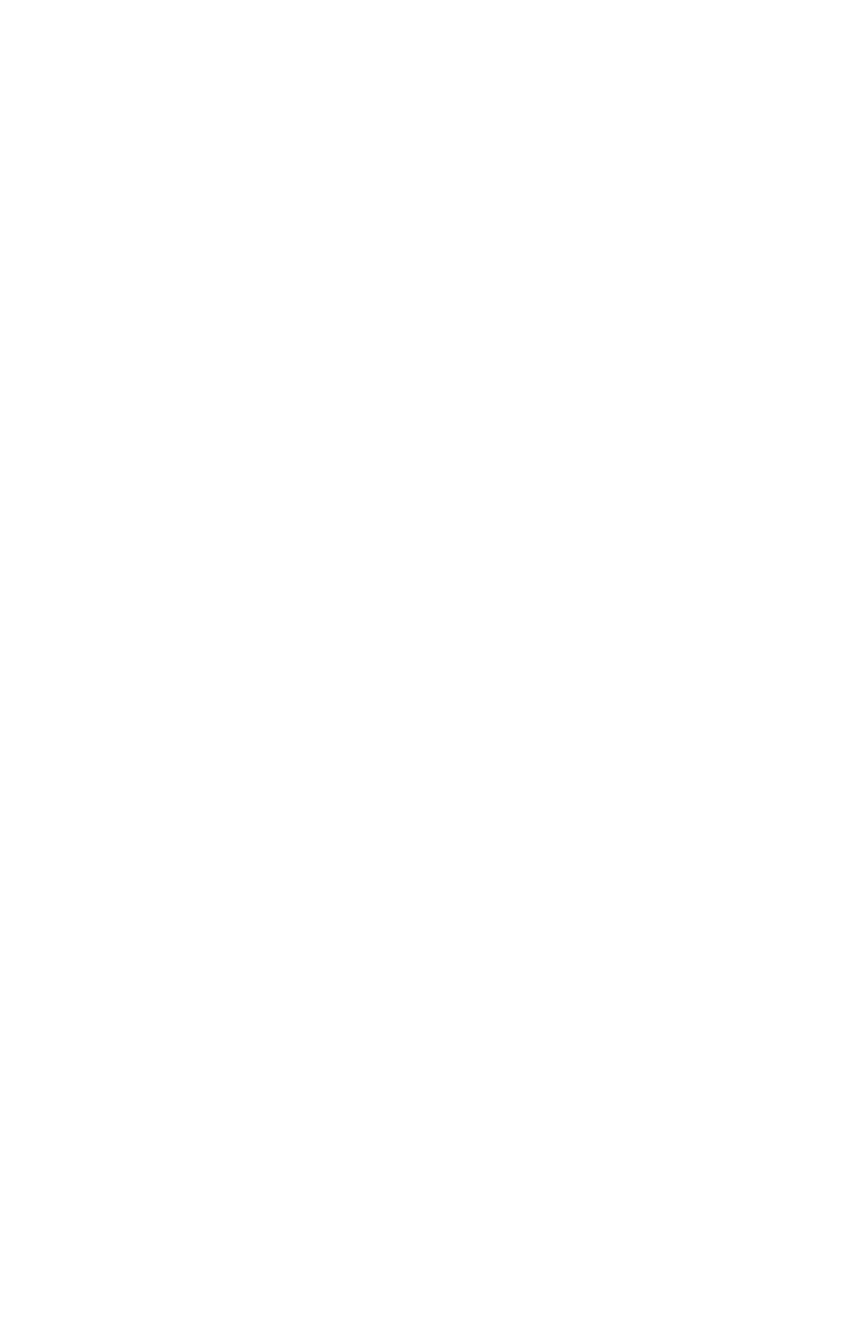
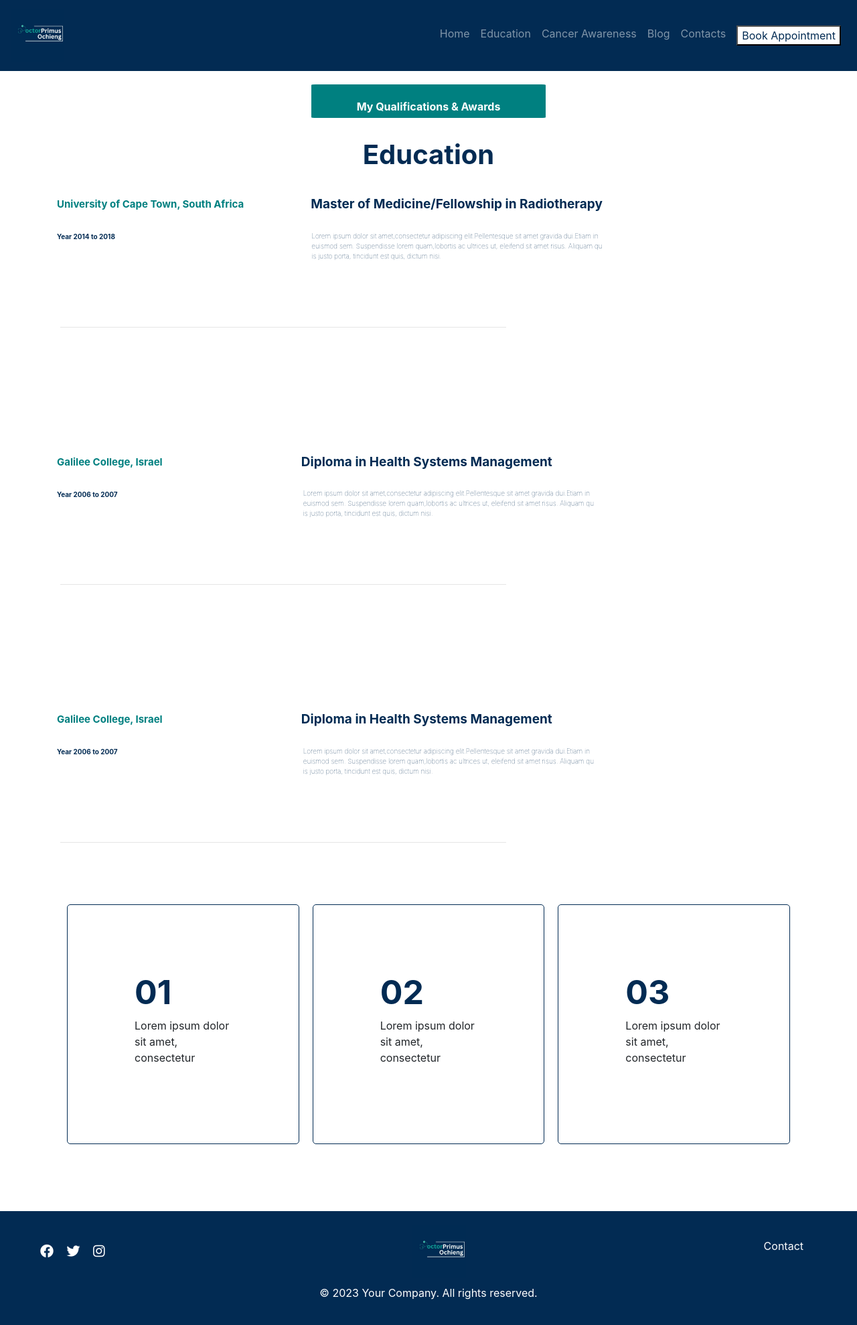
Before and after one commit to daisy-carolin/Primus-Portfoliio, a Django app: page /education in a window 1280 px wide. Before the commit the page is empty. Shown: the whole page at 67% size. Before the commit the page ends 800 px from the top, so only its background shows below. Run offline with Django 4.2, Linux system fonts and the light colour scheme; some libraries are stand-ins or nearby versions.

Commit message:
added education page

```diff
--- a/Portfolio/settings.py
+++ b/Portfolio/settings.py
@@ -27,7 +27,7 @@ INSTALLED_APPS = [
     'django.contrib.messages',
     'django.contrib.staticfiles',
     'main',
-    'django_bootstrap5',
+    'bootstrap5',
 ]
 
 MIDDLEWARE = [
--- a/main/templates/base.html
+++ b/main/templates/base.html
@@ -1,5 +1,5 @@
 {% load static %}
-{% load django_bootstrap5 %}
+{% load bootstrap5 %}
 
 <!DOCTYPE html>
 <html lang="en">
@@ -40,7 +40,7 @@
   background-color: #022B53;
   color: white;
   padding: 20px 0;
-    position: absolute;
+    position: relative;
     bottom: 0%;
     left: 0%;
     right: 0%;
--- a/main/templates/education.html
+++ b/main/templates/education.html
@@ -0,0 +1,256 @@
+{% extends 'base.html' %}
+{% block body_block %}
+<style>
+    body{
+        overflow: hidden;
+        position: relative;
+        height: 100vh;
+        display: block;
+        overflow-y: scroll;
+
+
+    }
+    h1{
+        color: #022B53;
+        text-align: center;
+        font-weight: bold;
+        padding: 20px;
+
+
+    }
+    .box {
+    width: 350px;
+    height: 50px;
+    background-color: teal;
+    border: 1px solid teal;
+    padding: 20px;
+    margin: 20px auto;
+    border-radius: 2%;
+    text-align: center;
+
+    }
+   .box p {
+    font-size: 16px;
+    color: white;
+    text-align: center;
+    font-weight: bold;
+   }
+   .box h2{
+    color: teal;
+    padding: 100px;
+    font-size: 15px;
+    font-weight: bold;
+    padding-bottom: 3px;
+}
+
+.row h2{
+    color: teal;
+    padding: 100px;
+    font-size: 15px;
+    font-weight: bold;
+    padding-bottom: 3px;
+}
+
+.column h3{
+    color: #022B53;
+    font-size: 10px;
+    font-weight: bold;
+    margin-left: 100px;
+    margin-top: 30px;
+
+
+}
+.column2 h3{
+    color: #022B53;
+    font-size: 10px;
+    font-weight: lighter;
+    margin-left: 1px;
+    margin-top: 25px;
+    line-height: 1.5;
+
+
+}
+.column3 h3{
+    color: #022B53;
+    font-size: 10px;
+    font-weight: lighter;
+    margin-left: 110px;
+    margin-top: 25px;
+    line-height: 1.5;
+}
+
+.column2 h2 {
+    color: #022B53;
+    text-align: center;
+    font-size: 20px;
+    margin-right: 300px;
+
+
+
+
+}
+.column2 p {
+    color: #022B53;
+    text-align: center;
+    font-size: 19px;
+    font-weight: bold;
+    /* margin-right: 300px;
+    /* margin-left: 100px; */
+    margin-top: 95px;
+
+
+
+
+}
+.column3 p {
+    color: #022B53;
+    text-align: center;
+    font-size: 19px;
+    font-weight: bold;
+    /* margin-right: 300px; */
+    margin-left: 45px;
+    margin-top: 95px;
+
+
+
+
+}
+hr{
+    margin: 90px;
+    height:2px;
+    width: 52%;
+}
+.card-container {
+
+    display: flex;
+    flex-wrap: wrap;
+    gap: 20px; /* Add space between cards */
+    margin-bottom: 100px;
+    padding-left: 100px;
+    padding-right: 100px;
+
+
+}
+
+.card {
+    flex: 1;
+    padding: 100px;
+    background-color: white;
+    border: 1px solid #022B53;
+    border-radius: 5px;
+
+
+
+
+
+}
+
+
+.card h3 {
+    font-size: 50px;
+    color: #022B53;
+    font-weight: bold;
+
+}
+
+
+
+</style>
+
+<div class="box">
+
+    <p>My Qualifications & Awards</p>
+    <h1>Education</h1>
+
+</div>
+
+
+
+<div class="row">
+    <div class="column">
+
+
+        <h2>University of Cape Town, South Africa</h2>
+<h3>Year 2014 to 2018</h3>
+    </div>
+    <div class="column2">
+        <p>Master of Medicine/Fellowship in Radiotherapy</p>
+        <h3>Lorem ipsum dolor sit amet,consectetur adipiscing elit.Pellentesque sit amet gravida dui.Etiam in<br>
+            euismod sem. Suspendisse lorem quam,lobortis ac ultrices ut, eleifend sit amet risus. Aliquam qu<br>
+            is justo porta, tincidunt est quis, dictum nisi.</h3>
+
+    </div>
+</div>
+<hr>
+
+<div class="row">
+    <div class="column">
+
+        <h2>Galilee College, Israel</h2>
+<h3>Year 2006 to 2007</h3>
+
+    </div>
+    <div class="column3">
+
+        <p>Diploma in Health Systems Management</p>
+
+
+        <h3>Lorem ipsum dolor sit amet,consectetur adipiscing elit.Pellentesque sit amet gravida dui.Etiam in<br>
+            euismod sem. Suspendisse lorem quam,lobortis ac ultrices ut, eleifend sit amet risus. Aliquam qu<br>
+            is justo porta, tincidunt est quis, dictum nisi.</h3>
+
+
+    </div>
+
+  </div>
+
+
+  <hr>
+  <div class="row">
+    <div class="column">
+
+        <h2>Galilee College, Israel</h2>
+<h3>Year 2006 to 2007</h3>
+
+    </div>
+    <div class="column3">
+
+        <p>Diploma in Health Systems Management</p>
+        <h3>Lorem ipsum dolor sit amet,consectetur adipiscing elit.Pellentesque sit amet gravida dui.Etiam in<br>
+            euismod sem. Suspendisse lorem quam,lobortis ac ultrices ut, eleifend sit amet risus. Aliquam qu<br>
+            is justo porta, tincidunt est quis, dictum nisi.</h3>
+
+
+    </div>
+
+  </div>
+<hr>
+<div class="card-container">
+    <div class="card">
+
+        <h3>01</h3>
+        <p>Lorem ipsum dolor sit amet, consectetur</p>
+
+    </div>
+    <div class="card">
+        <h3>02</h3>
+        <p>Lorem ipsum dolor sit amet, consectetur </p>
+    </div>
+    <div class="card">
+        <h3>03</h3>
+        <p>Lorem ipsum dolor sit amet, consectetur </p>
+    </div>
+</div>
+</div>
+
+
+
+
+
+
+
+
+
+
+
+{% endblock %}
--- /dev/null
+++ b/requirements.txt
@@ -0,0 +1,4 @@
+asgiref==3.7.2
+Django==4.2.5
+sqlparse==0.4.4
+typing_extensions==4.7.1
```
Also changed, not shown: 15 other files.
